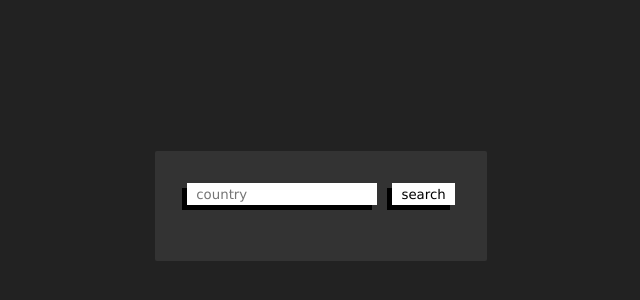
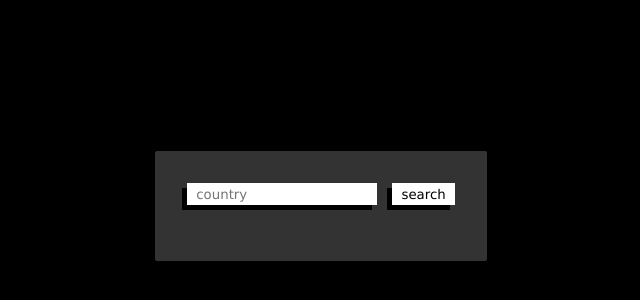
Before and after one commit to GabrielHalls/javaScriptObrigatorio-1-Api-Country, a plain HTML site: page index.html in a window 1280 px wide. Shown: the part 194-494 px from the top of the page, without its empty margins (319-959 px from the left). Drawn offline with Linux system fonts and the light colour scheme.

Commit message:
mudança de cor

```diff
--- a/css/stylesheet.css
+++ b/css/stylesheet.css
@@ -12,7 +12,7 @@ body{
     display: flex;
     justify-content: center;
     align-items: center;
-    background: #222;
+    background: #000;
     color: #fff;
 
 }
```
